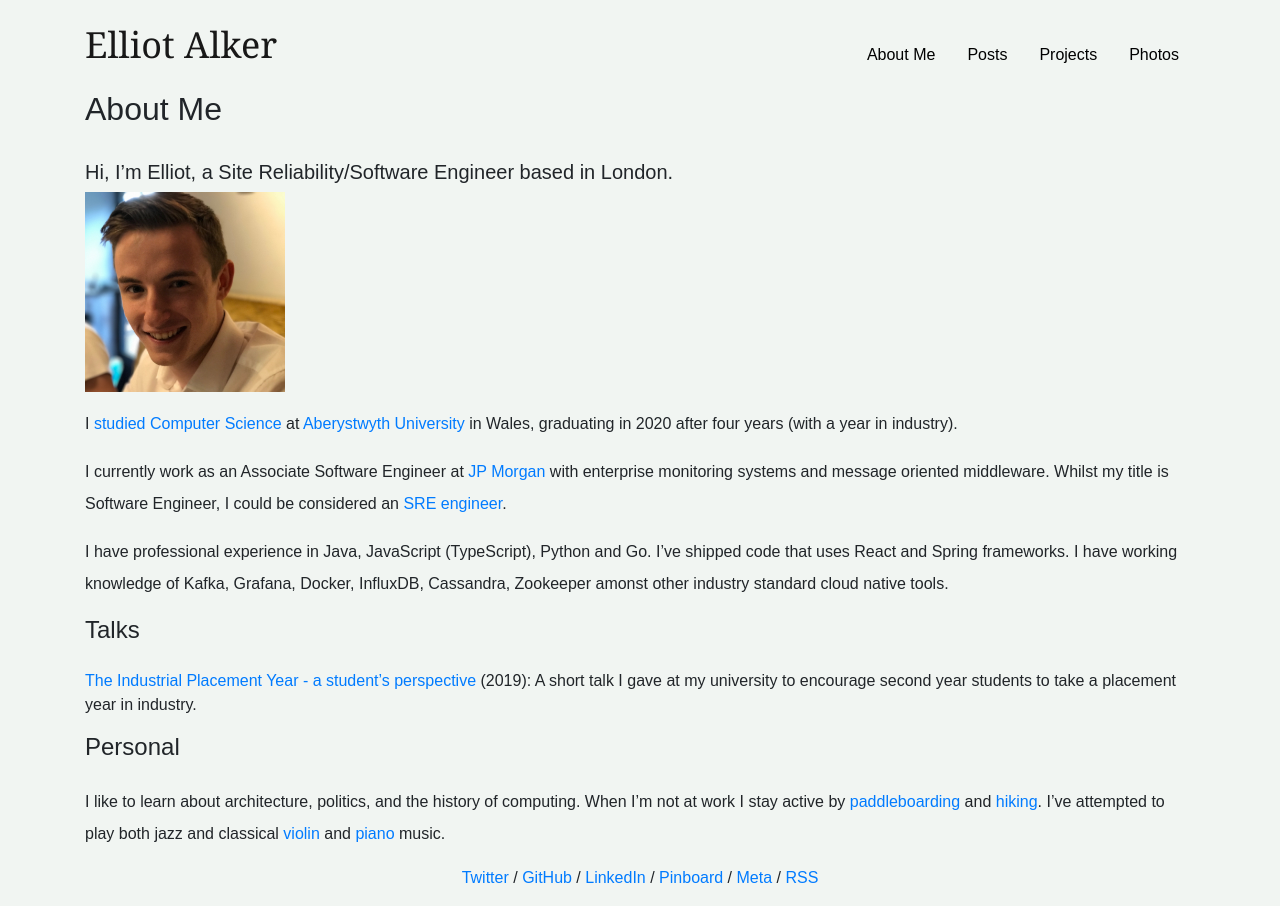
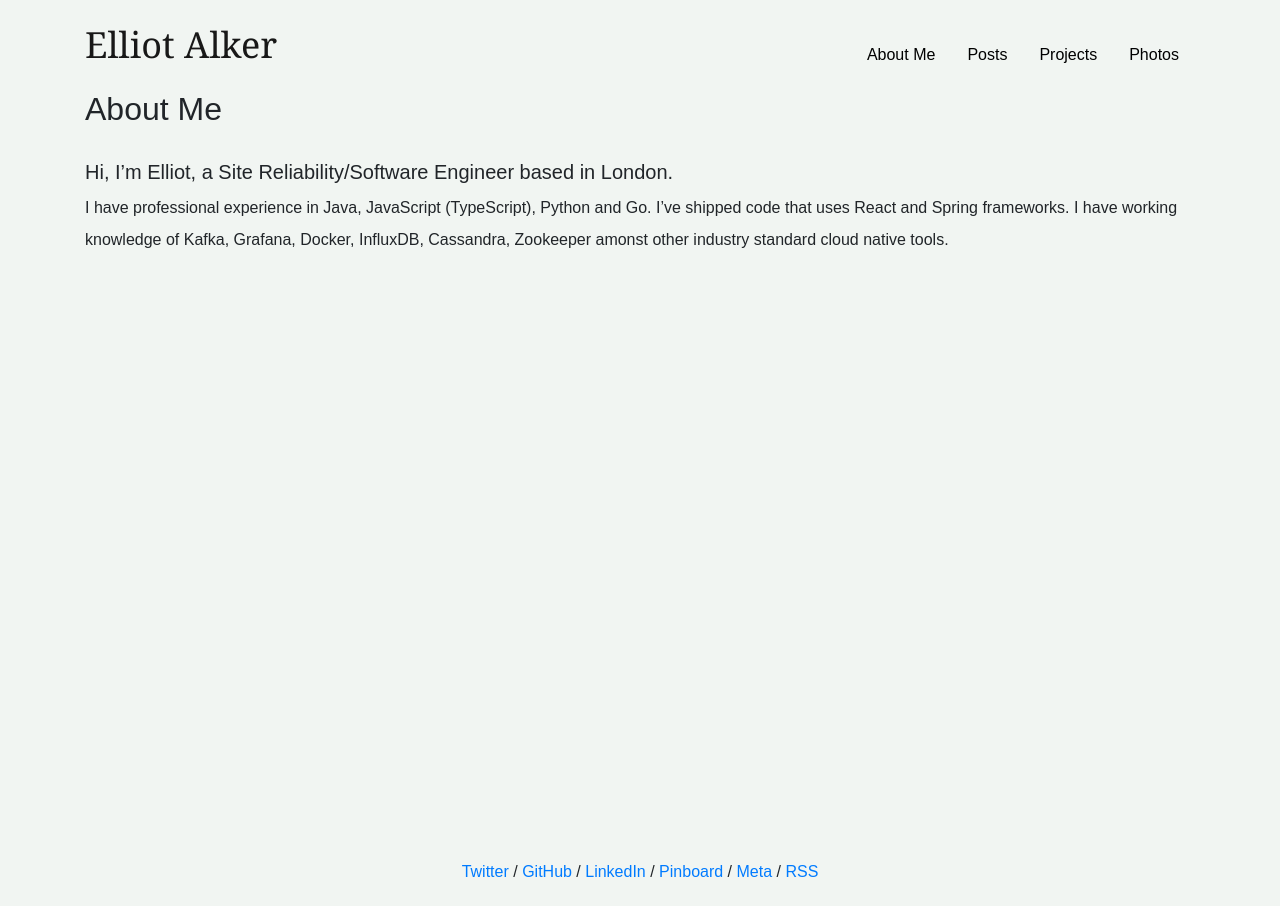
Before and after one commit to ealker/ealker.github.io, a Jekyll site: the page built from about.md, in a window 1280 px wide. Built offline with Jekyll 4.4.1, drawn with Linux system fonts in a browser that asks for light colours; nearby versions of some CDN libraries.

Commit message:
Update about.md

```diff
--- a/about.md
+++ b/about.md
@@ -4,20 +4,5 @@ title: About Me
 ---
 
 ##### Hi, I'm Elliot, a Site Reliability/Software Engineer based in London.
-<img src="./assets/img/elliot/elliot-small.jpg" width="200">
-
-I [studied Computer Science](./university.html) at [Aberystwyth University](https://www.aber.ac.uk/en/cs/) in Wales, graduating in 2020 after four years (with a year in industry).
-
-I currently work as an Associate Software Engineer at [JP Morgan](https://www.jpmorgan.com/insights/technology) with enterprise monitoring systems and message oriented middleware. Whilst my title is Software Engineer, I could be considered an [SRE engineer](https://www.redhat.com/en/topics/devops/what-is-sre).
 
 I have professional experience in Java, JavaScript (TypeScript), Python and Go. I've shipped code that uses React and Spring frameworks. I have working knowledge of Kafka, Grafana, Docker, InfluxDB, Cassandra, Zookeeper amonst other industry standard cloud native tools.
-
-
-#### Talks
-
-- [The Industrial Placement Year - a student's perspective](https://www.aber.ac.uk/~dcswww/Dept/Teaching/Year-2/Second_Year_Induction-2019.html) (2019): A short talk I gave at my university to encourage second year students to take a placement year in industry.
-
-
-#### Personal
-
-I like to learn about architecture, politics, and the history of computing. When I'm not at work I stay active by [paddleboarding](https://gallery.angharadbache.com/-paddleboardandchill/sneakpeek) and [hiking](https://gallery.angharadbache.com/-penyfan/gallery). I've attempted to play both jazz and classical [violin](https://issuu.com/musicforyouth/docs/mfy_proms_programme_2016_rd8_ver2) and [piano](https://soundcloud.com/ealker) music.
```
